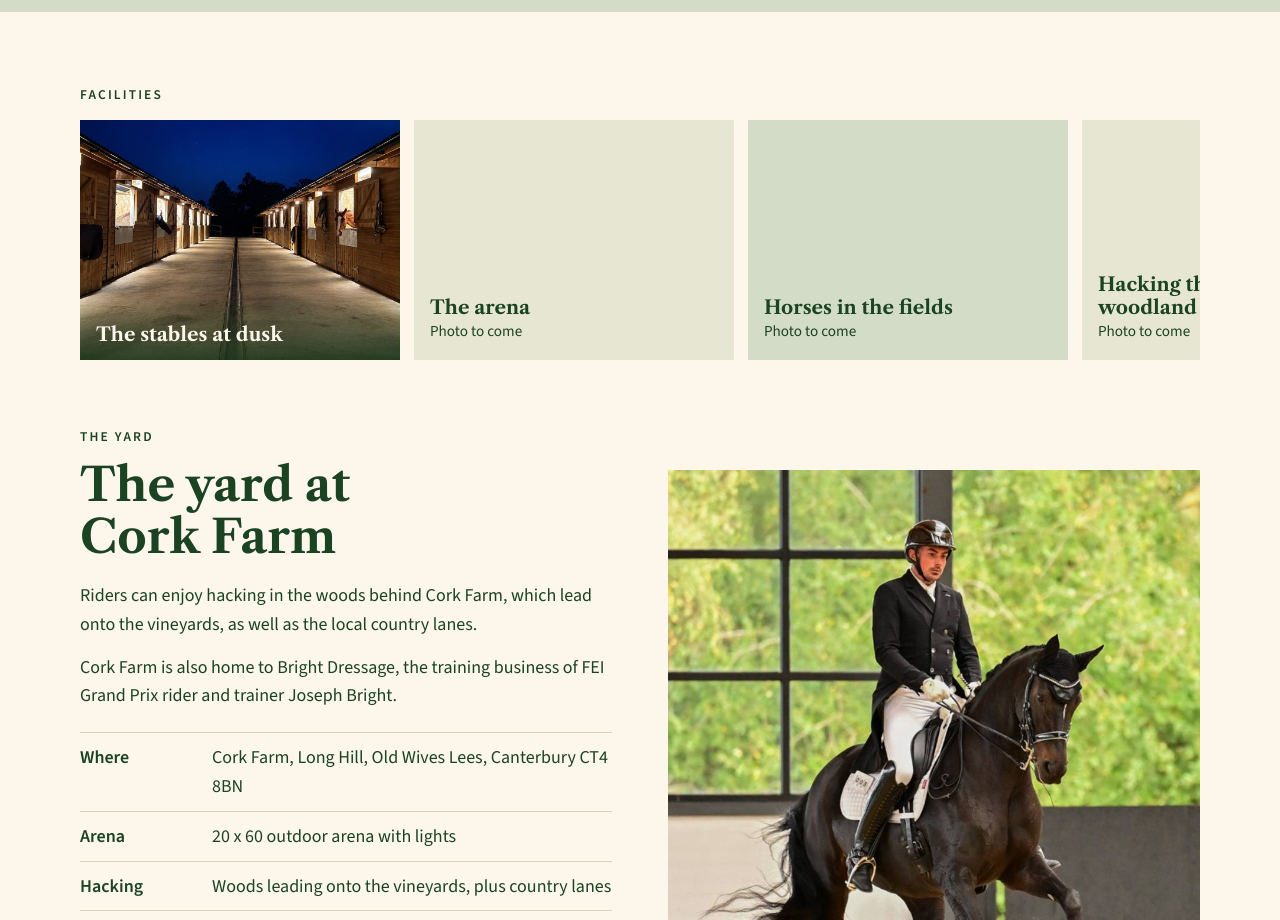
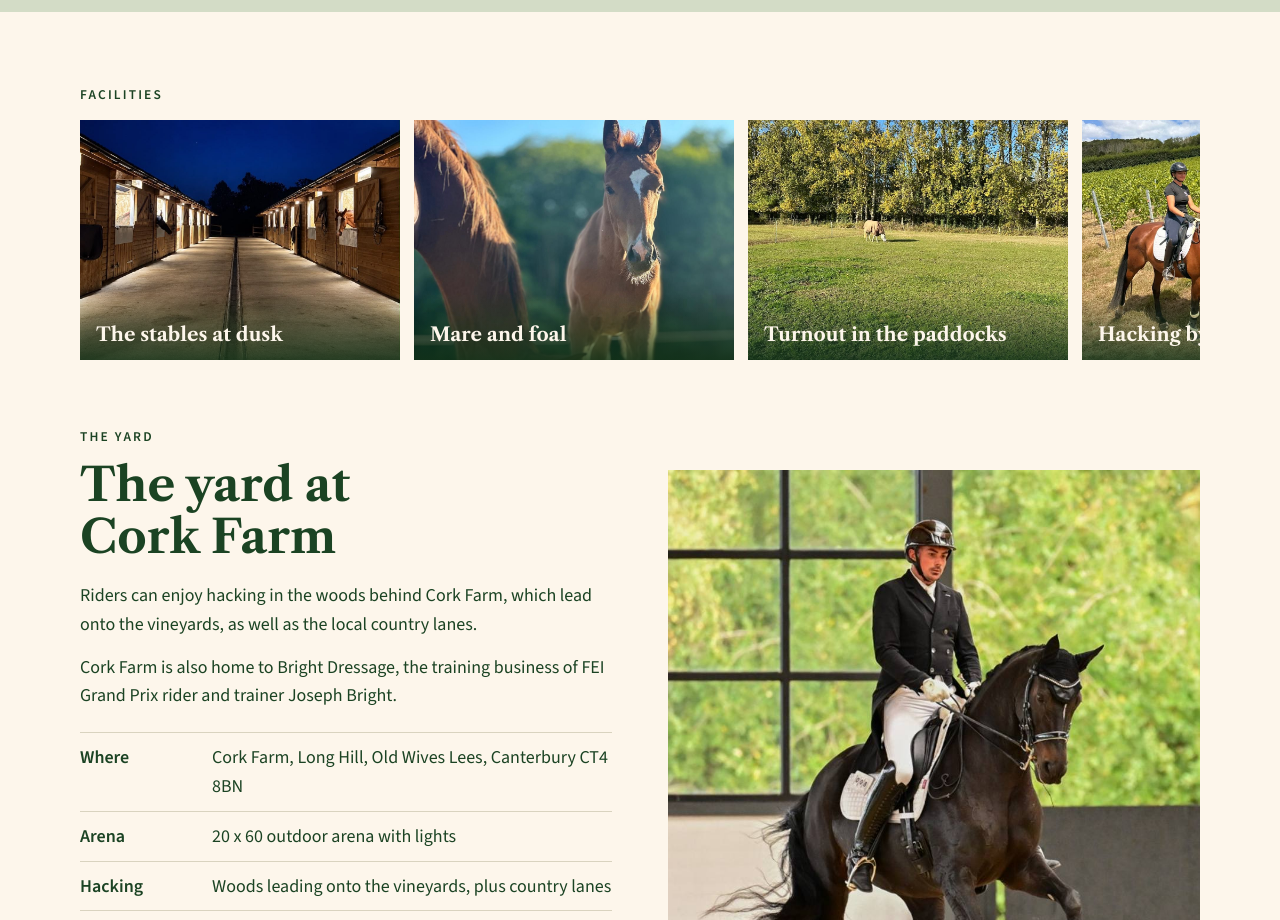
Before and after one commit to BrightDressage/BrightLivery, a plain HTML site: page index.html in a window 1280 px wide. Shown: the part 2040-2960 px from the top of the page. Drawn offline with nearby package versions, Linux system fonts and the light colour scheme.

Commit message:
Add files via upload

```diff
--- a/index.html
+++ b/index.html
@@ -149,7 +149,7 @@
 
 <section class="gallery" aria-label="Facilities photos"><div class="wrap">
   <p class="eyebrow">Facilities</p>
-  <ul class="strip" tabindex="0"><li class="tile photo"><img src="/yard-dusk.jpg" alt="The stables at dusk, with horses looking over their doors and the lights on" width="1086" height="814" loading="lazy"><span>The stables at dusk</span></li><li class="tile"><span>The arena</span><small>Photo to come</small></li><li class="tile"><span>Horses in the fields</span><small>Photo to come</small></li><li class="tile"><span>Hacking through the woodland</span><small>Photo to come</small></li><li class="tile"><span>Around the vineyards</span><small>Photo to come</small></li><li class="tile"><span>Arena at dusk, lights on</span><small>Photo to come</small></li></ul>
+  <ul class="strip" tabindex="0"><li class="tile photo"><img src="/yard-dusk.jpg" alt="The stables at dusk, with horses looking over their doors and the lights on" width="1086" height="814" loading="lazy"><span>The stables at dusk</span></li><li class="tile photo"><img src="/mare-foal.jpg" alt="A mare eating from a bucket with her foal beside her" width="1200" height="900" loading="lazy"><span>Mare and foal</span></li><li class="tile photo"><img src="/paddock-turnout.jpg" alt="A rugged horse grazing in the paddock below tall poplar trees" width="1200" height="900" loading="lazy"><span>Turnout in the paddocks</span></li><li class="tile photo"><img src="/hack-vineyards.jpg" alt="A rider hacking a bay horse alongside the vineyards" width="1200" height="900" loading="lazy"><span>Hacking by the vineyards</span></li><li class="tile"><span>The arena</span><small>Photo to come</small></li><li class="tile"><span>Hacking through the woodland</span><small>Photo to come</small></li><li class="tile"><span>Arena at dusk, lights on</span><small>Photo to come</small></li></ul>
 </div></section>
 
 <section class="wrap yard" id="yard">
```
Also changed, not shown: hack-vineyards.jpg (added), mare-foal.jpg (added), paddock-turnout.jpg (added).
